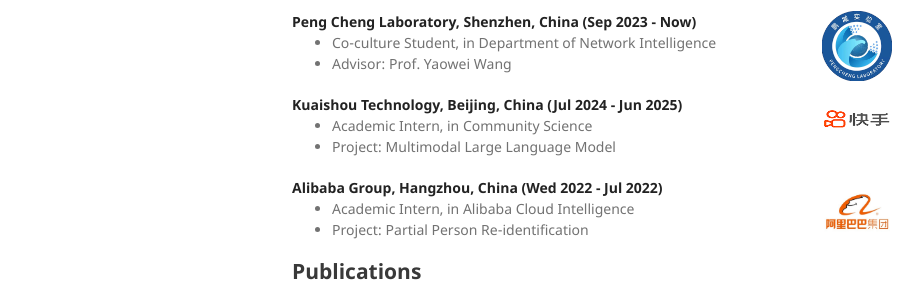
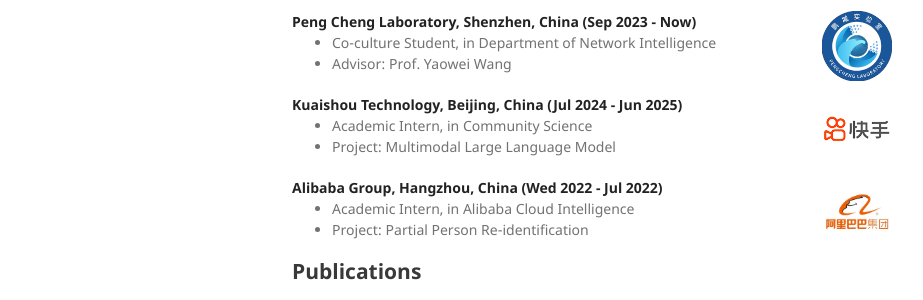
Before and after one commit to Hyu-Zhang/Hyu-Zhang.github.io, a Jekyll site: the page built from index.md, in a window 1280 px wide. Shown: the part 592-892 px from the top of the page, without its empty margins (178-1101 px from the left). Built offline with Jekyll 4.4.1, drawn with Linux system fonts in a browser that asks for light colours; a style sheet for code colours, icons or effects is not loaded; our own code applies the rules of GitHub Pages for plain Markdown files.

Commit message:
Update index.md

```diff
--- a/index.md
+++ b/index.md
@@ -61,7 +61,7 @@
 <div align="left">
         <strong> Kuaishou Technology, Beijing, China  (Jul 2024 - Jun 2025) </strong>
           <a target="_blank" rel="external">
-            <img border="0" src="kuaishou.png" align="right" width="70" height="50" style="margin-top:10">
+            <img border="0" src="kuaishou_square.png" align="right" width="70" height="70">
           </a>
         <ul>
         <li>
```
